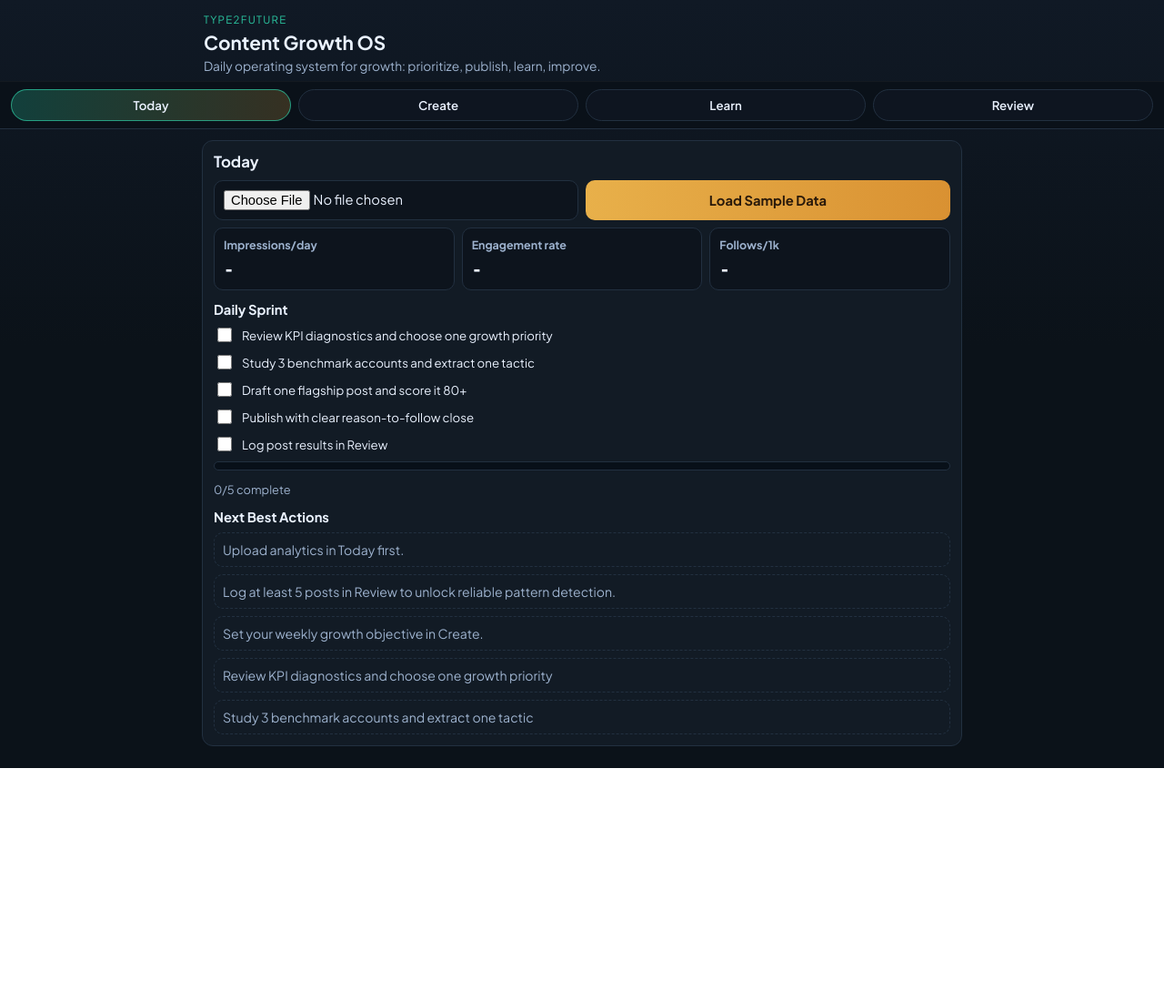
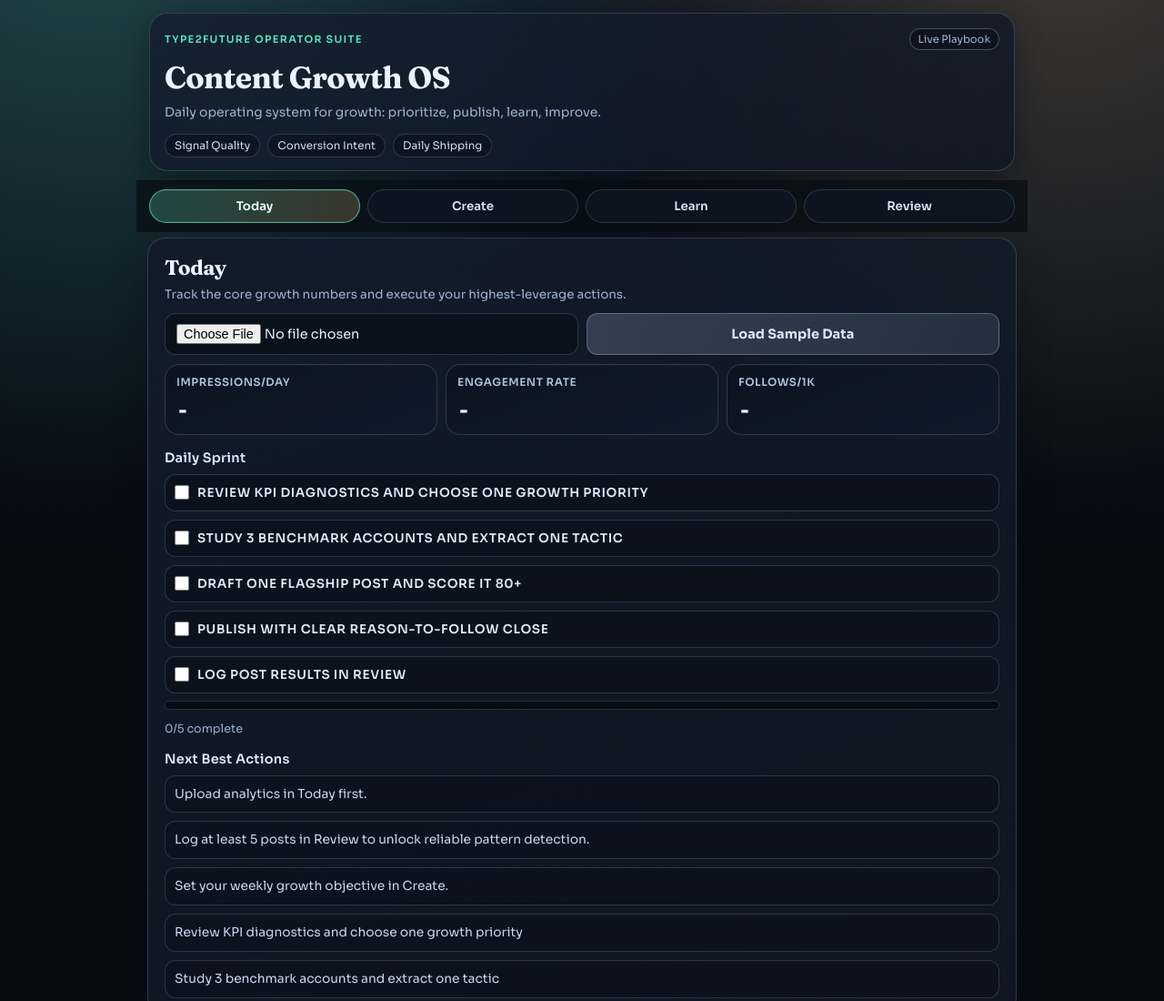
Before and after one commit to futurelabstudios/type2-master-station, a plain HTML site: page index.html in a window 1280 px wide. Shown: the top 1100 px of the page at 91% size. Before the commit the page ends 844 px from the top, so only its background shows below. Drawn offline with Linux system fonts and the light colour scheme.

Commit message:
Redesign UI with premium visual system and cleaner hierarchy

```diff
--- a/index.html
+++ b/index.html
@@ -6,14 +6,24 @@
   <title>Type2 Content OS</title>
   <link rel="preconnect" href="https://fonts.googleapis.com" />
   <link rel="preconnect" href="https://fonts.gstatic.com" crossorigin />
-  <link href="https://fonts.googleapis.com/css2?family=Plus+Jakarta+Sans:wght@400;600;700&family=IBM+Plex+Mono:wght@400;500&display=swap" rel="stylesheet" />
+  <link href="https://fonts.googleapis.com/css2?family=Fraunces:opsz,wght@9..144,500;9..144,700&family=Sora:wght@400;500;600;700&family=IBM+Plex+Mono:wght@400;500&display=swap" rel="stylesheet" />
   <link rel="stylesheet" href="./styles.css" />
 </head>
 <body>
   <header class="topbar">
-    <p class="kicker">TYPE2FUTURE</p>
+    <div class="topbar-card">
+      <div class="brand-row">
+        <p class="kicker">TYPE2FUTURE OPERATOR SUITE</p>
+        <span class="status-pill">Live Playbook</span>
+      </div>
       <h1>Content Growth OS</h1>
       <p class="sub">Daily operating system for growth: prioritize, publish, learn, improve.</p>
+      <div class="focus-row" aria-hidden="true">
+        <span class="focus-chip">Signal Quality</span>
+        <span class="focus-chip">Conversion Intent</span>
+        <span class="focus-chip">Daily Shipping</span>
+      </div>
+    </div>
   </header>
 
   <nav class="tabs" id="tabs">
@@ -25,7 +35,10 @@
 
   <main class="container">
     <section class="panel active" id="today">
+      <div class="panel-head">
         <h2>Today</h2>
+        <p class="panel-sub">Track the core growth numbers and execute your highest-leverage actions.</p>
+      </div>
 
       <div class="row">
         <input type="file" id="csvFile" accept=".csv" />
@@ -59,7 +72,10 @@
     </section>
 
     <section class="panel" id="create">
+      <div class="panel-head">
         <h2>Create</h2>
+        <p class="panel-sub">Move from source signal to polished draft with conversion-first structure.</p>
+      </div>
 
       <label for="shiftObjective">Weekly growth objective</label>
       <input id="shiftObjective" type="text" placeholder="Example: lift follows/1k from 0.8 to 1.2" />
@@ -121,8 +137,10 @@
     </section>
 
     <section class="panel" id="intel">
+      <div class="panel-head">
         <h2>Learn</h2>
-      <p class="sub">Study proven accounts, extract one tactic, apply the same day.</p>
+        <p class="panel-sub">Study proven accounts, extract one tactic, and apply it in the same day.</p>
+      </div>
 
       <div id="benchmarkCards" class="cards"></div>
 
@@ -136,8 +154,10 @@
     </section>
 
     <section class="panel" id="review">
+      <div class="panel-head">
         <h2>Review</h2>
-      <p class="sub">Log results to discover winning formats and pillars.</p>
+        <p class="panel-sub">Log outcomes and discover the formats that compound follower growth.</p>
+      </div>
 
       <div class="grid2">
         <input id="logDate" type="date" />
--- a/styles.css
+++ b/styles.css
@@ -1,11 +1,19 @@
 :root {
-  --bg: #0b1219;
-  --panel: #121b25;
-  --line: #223040;
-  --text: #eaf2ff;
-  --muted: #9db2ce;
-  --accent: #2bc7a1;
-  --accent-2: #e8b04a;
+  --bg: #070c13;
+  --bg-soft: #121b2a;
+  --surface: rgba(17, 25, 38, 0.8);
+  --surface-strong: rgba(18, 27, 41, 0.92);
+  --line: rgba(173, 196, 229, 0.2);
+  --line-strong: rgba(173, 196, 229, 0.34);
+  --text: #ebf2ff;
+  --muted: #9fb3d3;
+  --accent: #5fe2c2;
+  --accent-2: #f3bf74;
+  --radius-xl: 20px;
+  --radius-lg: 16px;
+  --radius-md: 12px;
+  --shadow-soft: 0 10px 30px rgba(2, 7, 14, 0.38);
+  --shadow-card: 0 14px 36px rgba(2, 8, 17, 0.35);
 }
 
 * {
@@ -16,102 +24,217 @@ html,
 body {
   margin: 0;
   padding: 0;
-  font-family: "Plus Jakarta Sans", system-ui, sans-serif;
+  min-height: 100%;
+}
+
+body {
+  font-family: "Sora", system-ui, sans-serif;
   color: var(--text);
-  background: linear-gradient(180deg, #101925 0%, var(--bg) 45%);
+  background:
+    radial-gradient(circle at 8% -10%, rgba(95, 226, 194, 0.24), transparent 38%),
+    radial-gradient(circle at 92% -5%, rgba(243, 191, 116, 0.2), transparent 35%),
+    linear-gradient(180deg, #0d1522 0%, var(--bg) 52%);
+  position: relative;
+}
+
+body::before {
+  content: "";
+  position: fixed;
+  inset: 0;
+  pointer-events: none;
+  background-image: linear-gradient(rgba(255, 255, 255, 0.015) 1px, transparent 1px), linear-gradient(90deg, rgba(255, 255, 255, 0.015) 1px, transparent 1px);
+  background-size: 22px 22px;
+  opacity: 0.33;
+  mask-image: radial-gradient(circle at 50% 0%, black 12%, transparent 78%);
 }
 
 .topbar {
-  max-width: 860px;
+  max-width: 980px;
   margin: 0 auto;
-  padding: 14px 14px 8px;
+  padding: 14px 14px 10px;
+}
+
+.topbar-card {
+  border: 1px solid var(--line);
+  border-radius: var(--radius-xl);
+  padding: 16px 16px 14px;
+  background: linear-gradient(135deg, rgba(21, 31, 47, 0.9), rgba(14, 22, 35, 0.75));
+  box-shadow: var(--shadow-soft);
+}
+
+.brand-row {
+  display: flex;
+  align-items: center;
+  justify-content: space-between;
+  gap: 10px;
 }
 
 .kicker {
   margin: 0;
-  letter-spacing: 0.11em;
-  font-size: 0.72rem;
+  letter-spacing: 0.12em;
+  font-size: 0.7rem;
+  font-weight: 600;
   color: var(--accent);
   text-transform: uppercase;
 }
 
+.status-pill {
+  display: inline-block;
+  border: 1px solid var(--line-strong);
+  border-radius: 999px;
+  padding: 4px 9px;
+  font-size: 0.72rem;
+  color: var(--muted);
+  background: rgba(10, 16, 27, 0.62);
+}
+
+h1,
+h2 {
+  margin: 0;
+  font-family: "Fraunces", serif;
+  letter-spacing: -0.02em;
+}
+
 h1 {
-  margin: 4px 0;
-  font-size: 1.3rem;
+  margin-top: 9px;
+  font-size: clamp(1.55rem, 4vw, 2.1rem);
+  font-weight: 620;
 }
 
 h2 {
-  margin: 0 0 10px;
-  font-size: 1.05rem;
+  font-size: clamp(1.22rem, 2.8vw, 1.42rem);
+  font-weight: 560;
 }
 
 h3 {
-  margin: 12px 0 8px;
-  font-size: 0.92rem;
+  margin: 16px 0 9px;
+  font-size: 0.9rem;
+  letter-spacing: 0.02em;
+  font-weight: 600;
+  color: #dce8ff;
 }
 
 .sub {
-  margin: 0;
+  margin: 7px 0 0;
+  max-width: 62ch;
   color: var(--muted);
-  font-size: 0.86rem;
+  font-size: 0.87rem;
+  line-height: 1.55;
+}
+
+.focus-row {
+  margin-top: 12px;
+  display: flex;
+  flex-wrap: wrap;
+  gap: 8px;
+}
+
+.focus-chip {
+  display: inline-flex;
+  align-items: center;
+  border: 1px solid var(--line);
+  border-radius: 999px;
+  padding: 5px 10px;
+  font-size: 0.74rem;
+  color: #d2deef;
+  background: rgba(10, 16, 27, 0.6);
 }
 
 .tabs {
   position: sticky;
   top: 0;
-  z-index: 10;
+  z-index: 12;
   display: grid;
   grid-auto-flow: column;
-  grid-auto-columns: minmax(92px, 1fr);
+  grid-auto-columns: minmax(98px, 1fr);
   gap: 8px;
   overflow-x: auto;
-  padding: 8px 12px;
-  background: rgba(11, 18, 25, 0.94);
-  border-top: 1px solid rgba(255, 255, 255, 0.04);
-  border-bottom: 1px solid var(--line);
-  backdrop-filter: blur(6px);
+  max-width: 980px;
+  margin: 0 auto;
+  padding: 10px 14px;
+  background: rgba(7, 12, 19, 0.68);
+  backdrop-filter: blur(14px);
 }
 
 .tab {
+  appearance: none;
   border: 1px solid var(--line);
   border-radius: 999px;
-  background: #0e1520;
-  color: var(--text);
-  padding: 8px 10px;
+  background: rgba(14, 22, 35, 0.82);
+  color: #d7e2f3;
+  padding: 9px 12px;
   font-size: 0.83rem;
   font-weight: 600;
   cursor: pointer;
+  transition: border-color 160ms ease, transform 160ms ease, background 160ms ease;
+}
+
+.tab:hover {
+  border-color: var(--line-strong);
+}
+
+.tab:active {
+  transform: translateY(1px);
 }
 
 .tab.active {
-  border-color: rgba(43, 199, 161, 0.72);
-  background: linear-gradient(90deg, rgba(43, 199, 161, 0.26), rgba(232, 176, 74, 0.2));
+  border-color: rgba(95, 226, 194, 0.7);
+  color: #e9fff9;
+  background: linear-gradient(100deg, rgba(95, 226, 194, 0.25), rgba(243, 191, 116, 0.21));
+  box-shadow: inset 0 0 0 1px rgba(255, 255, 255, 0.05);
 }
 
 .container {
-  max-width: 860px;
+  max-width: 980px;
   margin: 0 auto;
-  padding: 12px;
+  padding: 6px 12px 24px;
 }
 
 .panel {
   display: none;
-  background: var(--panel);
   border: 1px solid var(--line);
-  border-radius: 12px;
-  padding: 12px;
+  border-radius: var(--radius-xl);
+  padding: 15px;
   margin-bottom: 12px;
+  background: linear-gradient(160deg, var(--surface-strong), var(--surface));
+  box-shadow: var(--shadow-card);
 }
 
 .panel.active {
   display: block;
+  animation: panelIn 220ms ease;
+}
+
+@keyframes panelIn {
+  from {
+    opacity: 0;
+    transform: translateY(4px);
+  }
+  to {
+    opacity: 1;
+    transform: translateY(0);
+  }
+}
+
+.panel-head {
+  margin-bottom: 10px;
+}
+
+.panel-sub {
+  margin: 6px 0 0;
+  color: var(--muted);
+  font-size: 0.84rem;
+  line-height: 1.5;
 }
 
 label {
   display: block;
-  margin: 9px 0 6px;
-  color: var(--muted);
-  font-size: 0.83rem;
+  margin: 12px 0 6px;
+  color: #b7c8e2;
+  font-size: 0.74rem;
+  font-weight: 600;
+  letter-spacing: 0.05em;
+  text-transform: uppercase;
 }
 
 input,
@@ -120,118 +243,153 @@ textarea,
 button {
   width: 100%;
   border: 1px solid var(--line);
-  border-radius: 10px;
-  background: #0d141d;
+  border-radius: var(--radius-md);
+  background: rgba(8, 14, 23, 0.72);
   color: var(--text);
-  font-size: 0.92rem;
+  font-size: 0.9rem;
   font-family: inherit;
-  padding: 10px;
+  padding: 11px 12px;
+}
+
+input::placeholder,
+textarea::placeholder {
+  color: #87a0c4;
 }
 
 textarea {
   resize: vertical;
+  line-height: 1.5;
 }
 
 textarea:focus,
 input:focus,
-select:focus {
+select:focus,
+button:focus-visible {
   outline: none;
-  border-color: rgba(43, 199, 161, 0.92);
+  border-color: rgba(95, 226, 194, 0.78);
+  box-shadow: 0 0 0 3px rgba(95, 226, 194, 0.14);
 }
 
 .row,
 .grid2,
 .grid3,
-.metrics {
+.metrics,
+.cards,
+.stack,
+.checklist {
   display: grid;
-  gap: 8px;
+  gap: 9px;
 }
 
 .metrics {
-  margin-top: 8px;
+  margin-top: 10px;
   grid-template-columns: repeat(3, minmax(0, 1fr));
 }
 
 .metrics article {
   border: 1px solid var(--line);
-  border-radius: 10px;
-  background: #0d141d;
-  padding: 10px;
+  border-radius: var(--radius-lg);
+  background: linear-gradient(160deg, rgba(11, 19, 31, 0.92), rgba(17, 27, 42, 0.72));
+  padding: 12px;
+  box-shadow: inset 0 1px 0 rgba(255, 255, 255, 0.03);
 }
 
 .metrics h3 {
   margin: 0;
-  color: var(--muted);
-  font-size: 0.78rem;
+  color: #afc3e1;
+  font-size: 0.74rem;
+  font-weight: 600;
+  letter-spacing: 0.05em;
+  text-transform: uppercase;
 }
 
 .metrics p {
-  margin: 8px 0 0;
-  font-size: 1.1rem;
+  margin: 10px 0 0;
+  font-size: clamp(1.1rem, 2.7vw, 1.35rem);
   font-weight: 700;
   font-family: "IBM Plex Mono", monospace;
+  color: #f1f7ff;
 }
 
 .btn {
   border: none;
   cursor: pointer;
   font-weight: 700;
-  background: linear-gradient(90deg, var(--accent), #17b391);
-  color: #06231b;
+  letter-spacing: 0.01em;
+  background: linear-gradient(104deg, var(--accent), #31c8c3);
+  color: #0a2d24;
+  box-shadow: 0 8px 18px rgba(20, 141, 120, 0.25);
+  transition: transform 140ms ease, filter 140ms ease;
+}
+
+.btn:hover {
+  filter: brightness(1.03);
+}
+
+.btn:active {
+  transform: translateY(1px);
 }
 
 .btn.alt {
-  background: linear-gradient(90deg, var(--accent-2), #d99132);
-  color: #29190a;
-}
-
-.stack {
-  display: grid;
-  gap: 8px;
+  background: linear-gradient(104deg, rgba(168, 187, 214, 0.24), rgba(141, 164, 194, 0.16));
+  color: #dbe6f6;
+  border: 1px solid var(--line-strong);
+  box-shadow: none;
 }
 
 .stack > div,
 .card {
-  border: 1px dashed var(--line);
-  border-radius: 10px;
-  padding: 9px;
-  color: var(--muted);
-  font-size: 0.88rem;
-}
-
-.cards {
-  display: grid;
-  gap: 8px;
+  border: 1px solid var(--line);
+  border-radius: var(--radius-md);
+  padding: 10px;
+  color: #cad8ed;
+  font-size: 0.86rem;
+  line-height: 1.45;
+  background: rgba(11, 17, 28, 0.64);
 }
 
 .card h4 {
-  margin: 0 0 6px;
+  margin: 0 0 7px;
   font-size: 0.9rem;
-  color: var(--text);
+  font-weight: 600;
+  color: #f0f5ff;
 }
 
 .card p {
   margin: 0 0 6px;
-  font-size: 0.84rem;
+  color: #c4d4eb;
+  font-size: 0.83rem;
+  line-height: 1.45;
 }
 
-.checklist {
-  display: grid;
-  gap: 8px;
+.card a {
+  color: #9cd8ff;
+  text-decoration: none;
+}
+
+.card a:hover {
+  text-decoration: underline;
 }
 
 .checklist label {
   margin: 0;
+  border: 1px solid var(--line);
+  border-radius: var(--radius-md);
+  background: rgba(10, 16, 26, 0.65);
+  padding: 10px;
   display: flex;
-  gap: 8px;
+  gap: 9px;
   align-items: center;
-  color: var(--text);
+  color: #dde8f8;
+  font-size: 0.85rem;
+  line-height: 1.4;
 }
 
 .checklist input[type="checkbox"] {
   width: 16px;
   height: 16px;
-  accent-color: var(--accent);
+  margin: 0;
+  accent-color: #72e7cb;
 }
 
 .progress {
@@ -240,23 +398,25 @@ select:focus {
   border-radius: 999px;
   overflow: hidden;
   height: 10px;
-  background: #081019;
+  background: rgba(6, 10, 17, 0.82);
 }
 
 .progress span {
   display: block;
   width: 0;
   height: 100%;
-  background: linear-gradient(90deg, var(--accent), #20c0b2);
+  background: linear-gradient(90deg, var(--accent), #36c8b8);
 }
 
 .mono {
   font-family: "IBM Plex Mono", monospace;
+  font-size: 0.86rem;
+  color: #d7e6fb;
 }
 
 .tiny {
-  color: var(--muted);
-  font-size: 0.8rem;
+  color: #9cb0ce;
+  font-size: 0.79rem;
 }
 
 .compact .card {
@@ -264,7 +424,11 @@ select:focus {
   gap: 5px;
 }
 
-@media (min-width: 820px) {
+@media (min-width: 860px) {
+  .panel {
+    padding: 18px;
+  }
+
   .row,
   .grid2 {
     grid-template-columns: repeat(2, minmax(0, 1fr));
@@ -280,6 +444,27 @@ select:focus {
 }
 
 @media (max-width: 760px) {
+  .topbar {
+    padding: 12px 12px 8px;
+  }
+
+  .topbar-card {
+    padding: 14px;
+  }
+
+  .tabs {
+    padding: 8px 12px;
+  }
+
+  .container {
+    padding: 6px 10px 20px;
+  }
+
+  .panel {
+    border-radius: 16px;
+    padding: 13px;
+  }
+
   .metrics,
   .grid3 {
     grid-template-columns: 1fr;
```
Lines whose indentation alone changed are shown as unchanged.
